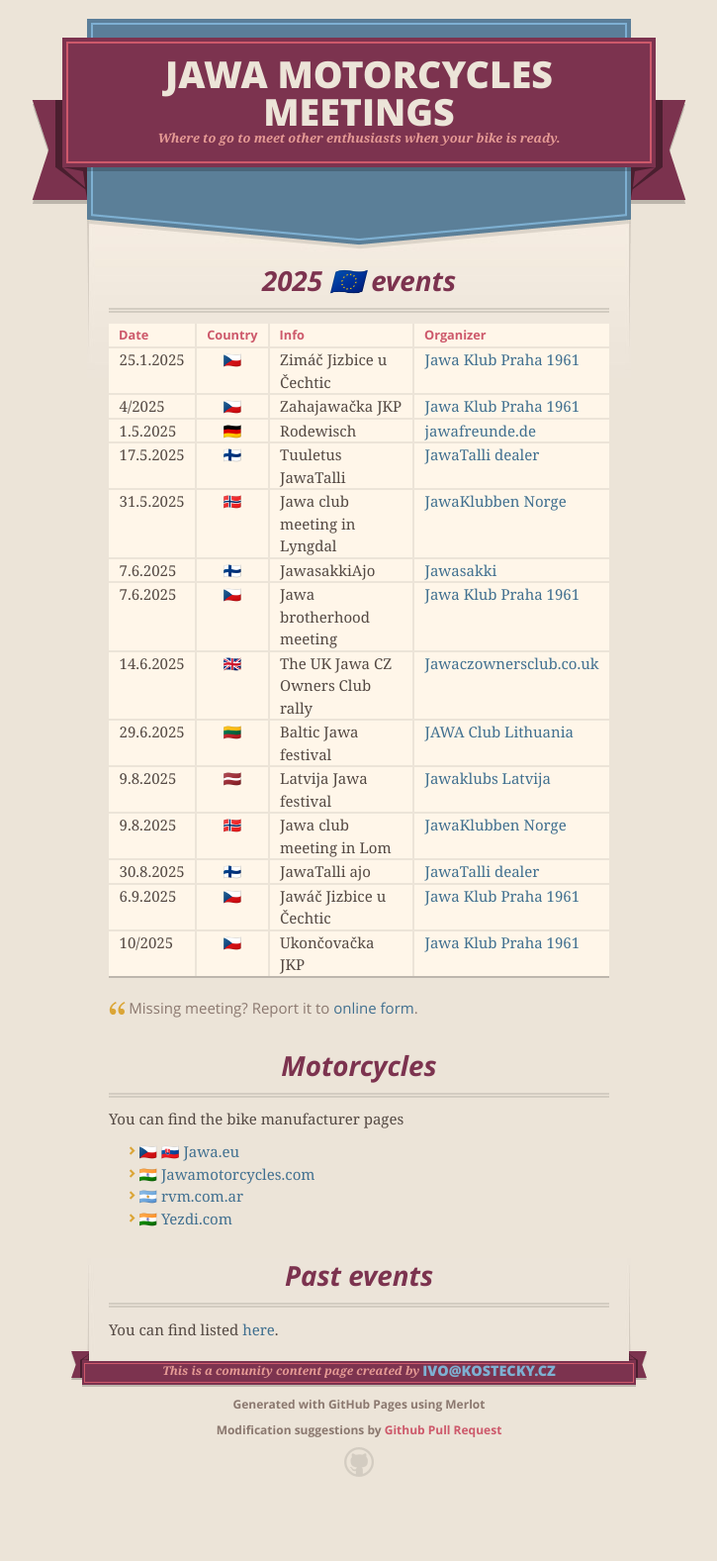
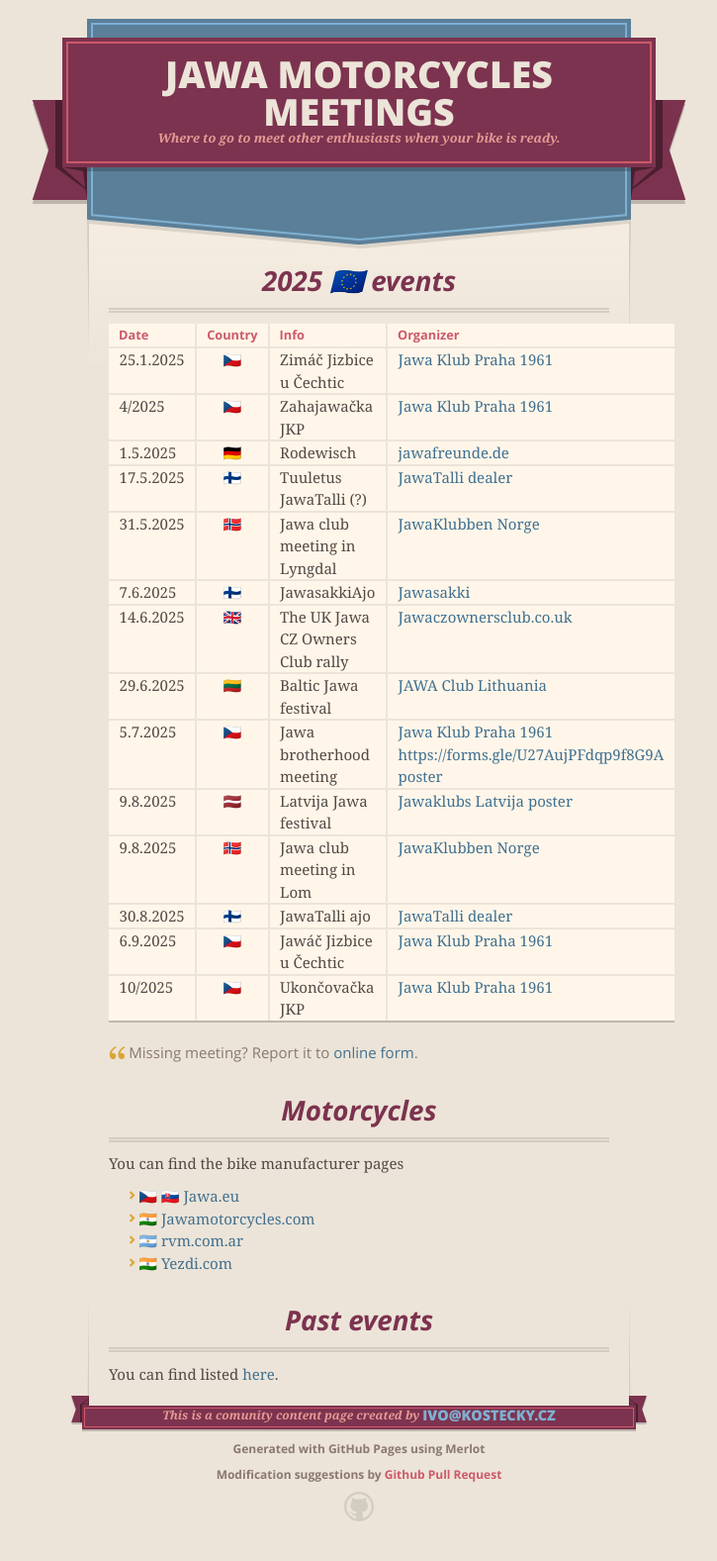
Before and after one commit to microkost/jawamotorcycles.cz, a Jekyll site: the page built from docs/index.md, in a window 1280 px wide. Shown: the whole page at 99% size, without its empty margins (277-1002 px from the left). Built offline with Jekyll 4.4.1, drawn with Linux system fonts in a browser that asks for light colours; our own code applies the rules of GitHub Pages for plain Markdown files; before the commit the page ends 1532 px from its top, so only the background shows below that.

Commit message:
brotherhood meeting date announced

```diff
--- a/docs/index.md
+++ b/docs/index.md
@@ -9,13 +9,13 @@
 |  25.1.2025 | 🇨🇿 | Zimáč Jizbice u Čechtic | [Jawa Klub Praha 1961](http://www.jawaklub.cz/kalendar) |
 |     4/2025 | 🇨🇿 | Zahajawačka JKP | [Jawa Klub Praha 1961](http://www.jawaklub.cz/kalendar) |
 |   1.5.2025 | 🇩🇪 | Rodewisch | [jawafreunde.de](https://jawafreunde.de/index.php/beitrage-von-veranstaltungen) |
-|  17.5.2025 | 🇫🇮 | Tuuletus JawaTalli | [JawaTalli dealer](https://www.jawatalli.fi/news/) |
+|  17.5.2025 | 🇫🇮 | Tuuletus JawaTalli (?) | [JawaTalli dealer](https://www.jawatalli.fi/news/) |
 |  31.5.2025 | 🇳🇴 | Jawa club meeting in Lyngdal | [JawaKlubben Norge](http://jawaklubben.no/) |
 |   7.6.2025 | 🇫🇮 | JawasakkiAjo | [Jawasakki](https://www.jawasakki.fi/tapahtuma/jawasakkiajot-2025/) |
-|   7.6.2025 | 🇨🇿 | Jawa brotherhood meeting | [Jawa Klub Praha 1961](http://www.jawaklub.cz/kalendar) |
 |  14.6.2025 | 🇬🇧 | The UK Jawa CZ Owners Club rally | [Jawaczownersclub.co.uk](http://www.jawaczownersclub.co.uk/events.htm) |
 |  29.6.2025 | 🇱🇹 | Baltic Jawa festival | [JAWA Club Lithuania](https://www.facebook.com/profile.php?id=100077316098945&sk=events) |
-|   9.8.2025 | 🇱🇻 | Latvija Jawa festival | [Jawaklubs Latvija](https://www.facebook.com/Jawaklubs/events) |
+|   5.7.2025 | 🇨🇿 | Jawa brotherhood meeting | [Jawa Klub Praha 1961](http://www.jawaklub.cz/kalendar) [https://forms.gle/U27AujPFdqp9f8G9A](pre-registration) [poster](assets/2025/jawa-czechia-brotherhood-2025.jpg) |
+|   9.8.2025 | 🇱🇻 | Latvija Jawa festival | [Jawaklubs Latvija](https://www.facebook.com/Jawaklubs/events) [poster](assets/2025/jawa-latvia-2025.jpg) |
 |   9.8.2025 | 🇳🇴 | Jawa club meeting in Lom | [JawaKlubben Norge](http://jawaklubben.no/) |
 |  30.8.2025 | 🇫🇮 | JawaTalli ajo | [JawaTalli dealer](https://www.jawatalli.fi/news/) |
 |   6.9.2025 | 🇨🇿 | Jawáč Jizbice u Čechtic | [Jawa Klub Praha 1961](http://www.jawaklub.cz/kalendar) |
```
Also changed, not shown: docs/assets/2025/jawa-czechia-brotherhood-2025.jpg (added), docs/assets/2025/jawa-latvia-2025.jpg (added).
